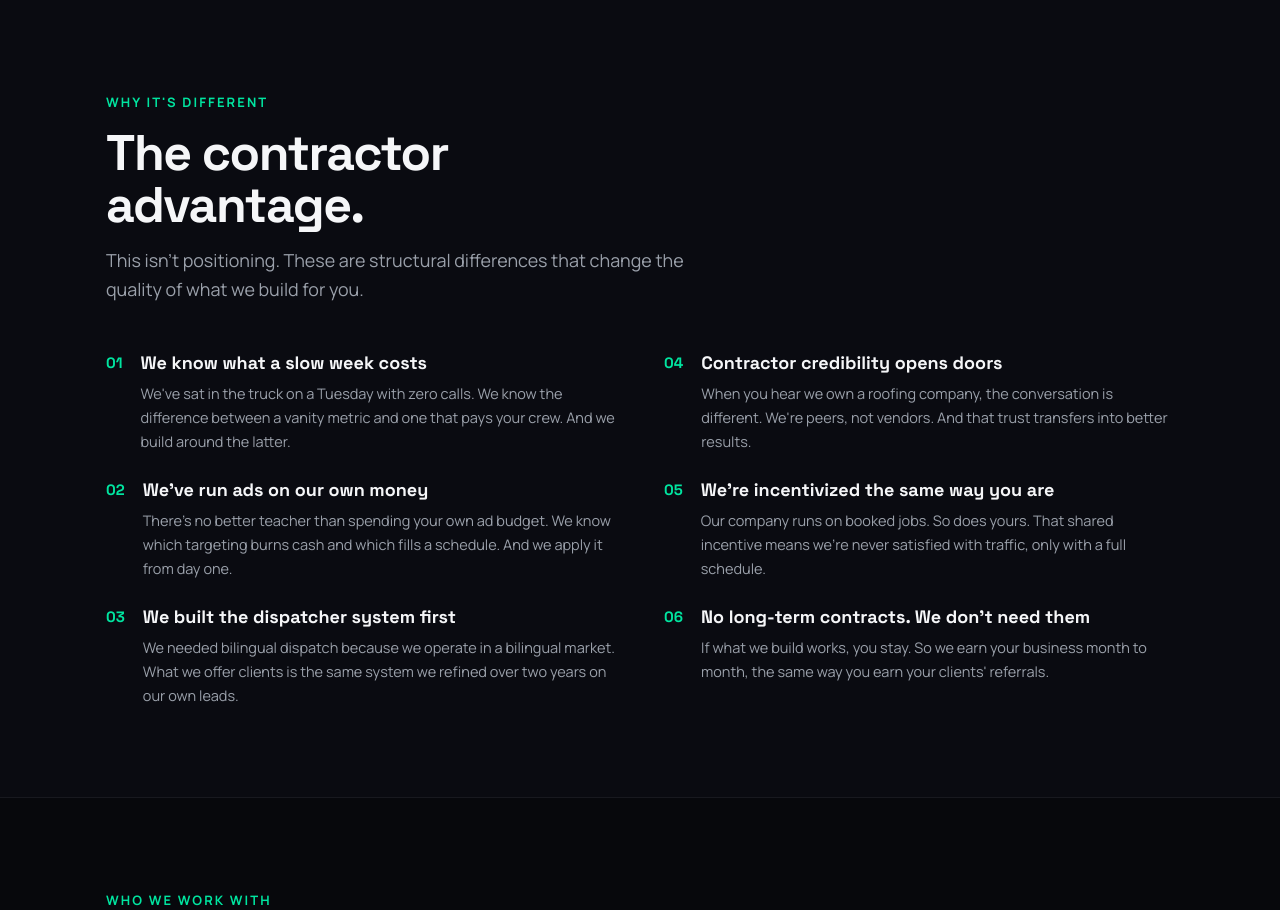
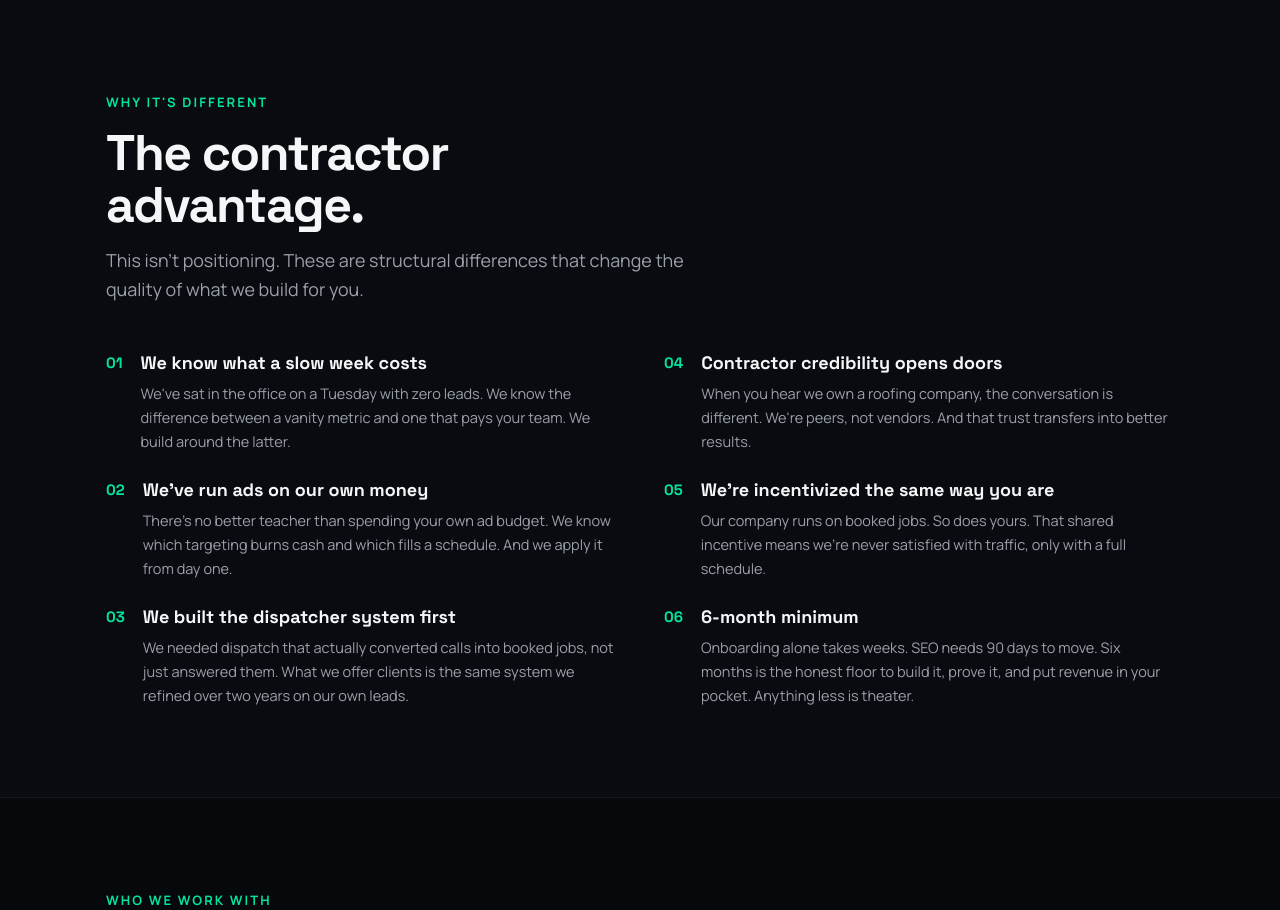
Before and after one commit to anasshahzad101/Digital-Era-Builders, a PHP site: page /about.php in a window 1280 px wide. Shown: the part 1590-2500 px from the top of the page. Run offline with PHP 8.4, Linux system fonts and the light colour scheme.

Commit message:
Rewrite points 01, 03, and 06 of The Contractor Advantage
Points 02, 04, and 05 are unchanged.

01: reframes the anecdote from the field to the office. "sat in the
truck ... with zero calls" becomes "sat in the office ... with zero
leads", "pays your crew" becomes "pays your team".

03: drops the bilingual-market rationale for a conversion one. The
dispatch system is now justified by turning calls into booked jobs
rather than by the market being bilingual.

06: retitled from "No long-term contracts. We don't need them" to
"6-month minimum", with new body copy arguing why six months is the
floor.

Note that 06's old copy carried the "we earn your business month to
month" message, which the new copy drops. That message still appears
on the home page in the hero stat tile and the "Why only a 6-month
minimum?" FAQ, so it is not lost from the site, only from this page.

New copy contains no em-dashes, consistent with the earlier pass.

Verified: php -l clean, rendered about.php at 1440px and 390px.

Co-Authored-By: Claude Opus 5 <noreply@anthropic.com>
Claude-Session: https://claude.ai/code/session_01AkFxG3RJprTJJP9Fqj957Z

```diff
--- a/about.php
+++ b/about.php
@@ -96,14 +96,14 @@ $nav_cta_href = 'contact.php';
       </div>
       <div class="adv2">
         <div style="display:flex; flex-direction:column; gap:24px;">
-          <div data-reveal style="display:flex; gap:18px; align-items:flex-start;"><div style="font-family:'Space Grotesk',sans-serif; font-weight:700; font-size:15px; color:var(--accent); flex-shrink:0; padding-top:2px;">01</div><div><div style="font-family:'Space Grotesk',sans-serif; font-weight:700; font-size:18px; margin-bottom:8px;">We know what a slow week costs</div><p style="font-size:14.5px; color:#9aa0aa; line-height:1.65; margin:0;">We've sat in the truck on a Tuesday with zero calls. We know the difference between a vanity metric and one that pays your crew. And we build around the latter.</p></div></div>
+          <div data-reveal style="display:flex; gap:18px; align-items:flex-start;"><div style="font-family:'Space Grotesk',sans-serif; font-weight:700; font-size:15px; color:var(--accent); flex-shrink:0; padding-top:2px;">01</div><div><div style="font-family:'Space Grotesk',sans-serif; font-weight:700; font-size:18px; margin-bottom:8px;">We know what a slow week costs</div><p style="font-size:14.5px; color:#9aa0aa; line-height:1.65; margin:0;">We've sat in the office on a Tuesday with zero leads. We know the difference between a vanity metric and one that pays your team. We build around the latter.</p></div></div>
           <div data-reveal style="display:flex; gap:18px; align-items:flex-start;"><div style="font-family:'Space Grotesk',sans-serif; font-weight:700; font-size:15px; color:var(--accent); flex-shrink:0; padding-top:2px;">02</div><div><div style="font-family:'Space Grotesk',sans-serif; font-weight:700; font-size:18px; margin-bottom:8px;">We've run ads on our own money</div><p style="font-size:14.5px; color:#9aa0aa; line-height:1.65; margin:0;">There's no better teacher than spending your own ad budget. We know which targeting burns cash and which fills a schedule. And we apply it from day one.</p></div></div>
-          <div data-reveal style="display:flex; gap:18px; align-items:flex-start;"><div style="font-family:'Space Grotesk',sans-serif; font-weight:700; font-size:15px; color:var(--accent); flex-shrink:0; padding-top:2px;">03</div><div><div style="font-family:'Space Grotesk',sans-serif; font-weight:700; font-size:18px; margin-bottom:8px;">We built the dispatcher system first</div><p style="font-size:14.5px; color:#9aa0aa; line-height:1.65; margin:0;">We needed bilingual dispatch because we operate in a bilingual market. What we offer clients is the same system we refined over two years on our own leads.</p></div></div>
+          <div data-reveal style="display:flex; gap:18px; align-items:flex-start;"><div style="font-family:'Space Grotesk',sans-serif; font-weight:700; font-size:15px; color:var(--accent); flex-shrink:0; padding-top:2px;">03</div><div><div style="font-family:'Space Grotesk',sans-serif; font-weight:700; font-size:18px; margin-bottom:8px;">We built the dispatcher system first</div><p style="font-size:14.5px; color:#9aa0aa; line-height:1.65; margin:0;">We needed dispatch that actually converted calls into booked jobs, not just answered them. What we offer clients is the same system we refined over two years on our own leads.</p></div></div>
         </div>
         <div style="display:flex; flex-direction:column; gap:24px;">
           <div data-reveal style="display:flex; gap:18px; align-items:flex-start;"><div style="font-family:'Space Grotesk',sans-serif; font-weight:700; font-size:15px; color:var(--accent); flex-shrink:0; padding-top:2px;">04</div><div><div style="font-family:'Space Grotesk',sans-serif; font-weight:700; font-size:18px; margin-bottom:8px;">Contractor credibility opens doors</div><p style="font-size:14.5px; color:#9aa0aa; line-height:1.65; margin:0;">When you hear we own a roofing company, the conversation is different. We're peers, not vendors. And that trust transfers into better results.</p></div></div>
           <div data-reveal style="display:flex; gap:18px; align-items:flex-start;"><div style="font-family:'Space Grotesk',sans-serif; font-weight:700; font-size:15px; color:var(--accent); flex-shrink:0; padding-top:2px;">05</div><div><div style="font-family:'Space Grotesk',sans-serif; font-weight:700; font-size:18px; margin-bottom:8px;">We're incentivized the same way you are</div><p style="font-size:14.5px; color:#9aa0aa; line-height:1.65; margin:0;">Our company runs on booked jobs. So does yours. That shared incentive means we're never satisfied with traffic, only with a full schedule.</p></div></div>
-          <div data-reveal style="display:flex; gap:18px; align-items:flex-start;"><div style="font-family:'Space Grotesk',sans-serif; font-weight:700; font-size:15px; color:var(--accent); flex-shrink:0; padding-top:2px;">06</div><div><div style="font-family:'Space Grotesk',sans-serif; font-weight:700; font-size:18px; margin-bottom:8px;">No long-term contracts. We don't need them</div><p style="font-size:14.5px; color:#9aa0aa; line-height:1.65; margin:0;">If what we build works, you stay. So we earn your business month to month, the same way you earn your clients' referrals.</p></div></div>
+          <div data-reveal style="display:flex; gap:18px; align-items:flex-start;"><div style="font-family:'Space Grotesk',sans-serif; font-weight:700; font-size:15px; color:var(--accent); flex-shrink:0; padding-top:2px;">06</div><div><div style="font-family:'Space Grotesk',sans-serif; font-weight:700; font-size:18px; margin-bottom:8px;">6-month minimum</div><p style="font-size:14.5px; color:#9aa0aa; line-height:1.65; margin:0;">Onboarding alone takes weeks. SEO needs 90 days to move. Six months is the honest floor to build it, prove it, and put revenue in your pocket. Anything less is theater.</p></div></div>
         </div>
       </div>
     </section>
```
